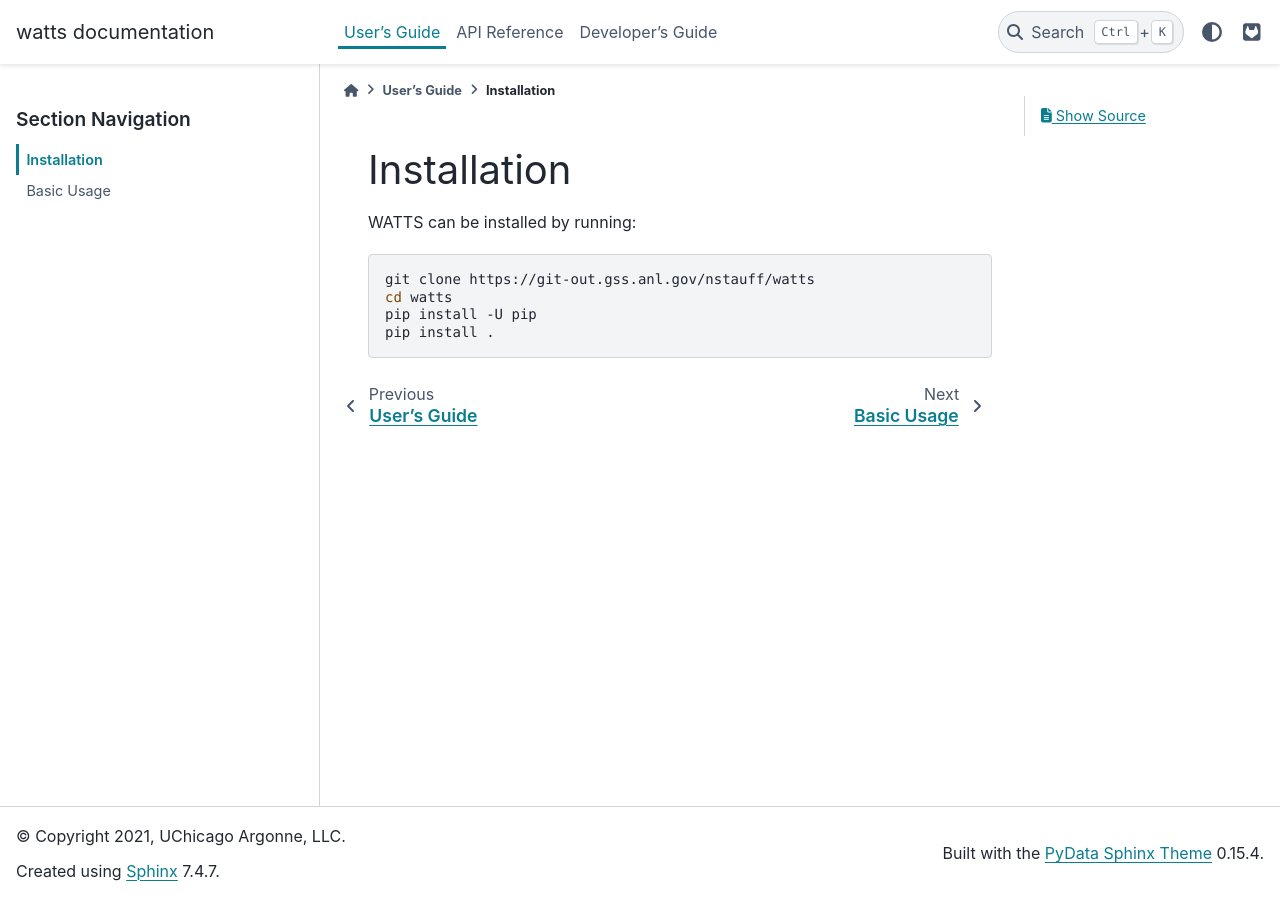
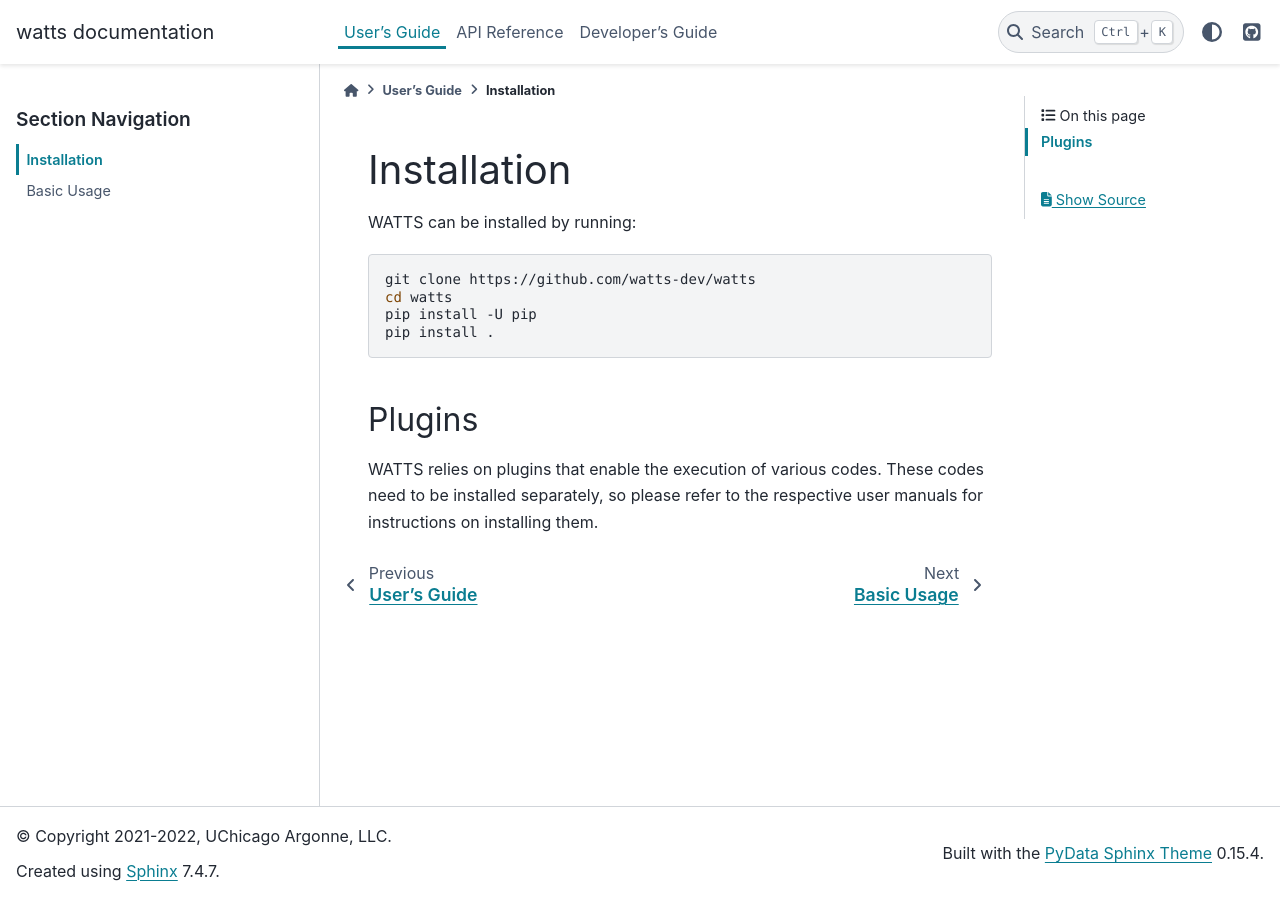
Before and after one commit to watts-dev/watts, a Sphinx documentation site: the page built from doc/source/user/install.rst, in a window 1280 px wide. Built offline with Sphinx 7.4.7 and the PyData theme 0.15.4, drawn with Linux system fonts in a browser that asks for light colours.

Commit message:
Update README and install instructions

```diff
--- a/doc/source/conf.py
+++ b/doc/source/conf.py
@@ -18,7 +18,7 @@
 # -- Project information -----------------------------------------------------
 
 project = 'watts'
-copyright = '2021, UChicago Argonne, LLC'
+copyright = '2021-2022, UChicago Argonne, LLC'
 author = 'UChicago Argonne, LLC'
 
 
@@ -65,7 +65,7 @@ except ImportError as e:
 html_theme = 'pydata_sphinx_theme'
 
 html_theme_options = {
-    'gitlab_url': 'https://git-out.gss.anl.gov/nstauff/watts',
+    'github_url': 'https://github.com/watts-dev/watts',
 }
 
 # Add any paths that contain custom static files (such as style sheets) here,
--- a/doc/source/user/install.rst
+++ b/doc/source/user/install.rst
@@ -7,7 +7,14 @@ WATTS can be installed by running:
 
 .. code-block:: sh
 
-    git clone https://git-out.gss.anl.gov/nstauff/watts
+    git clone https://github.com/watts-dev/watts
     cd watts
     pip install -U pip
     pip install .
+
+Plugins
++++++++
+
+WATTS relies on plugins that enable the execution of various codes. These codes
+need to be installed separately, so please refer to the respective user manuals
+for instructions on installing them.
```
Also changed, not shown: README.md (+13 -4 lines).
